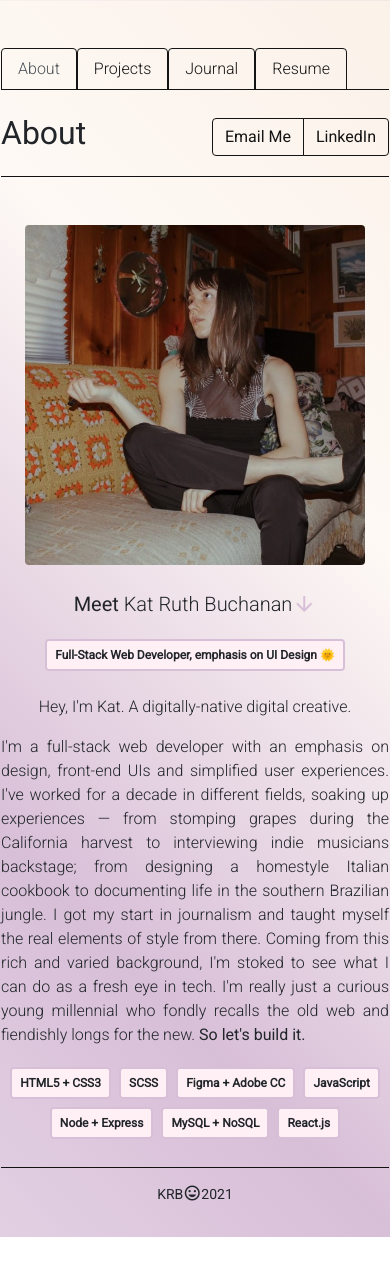
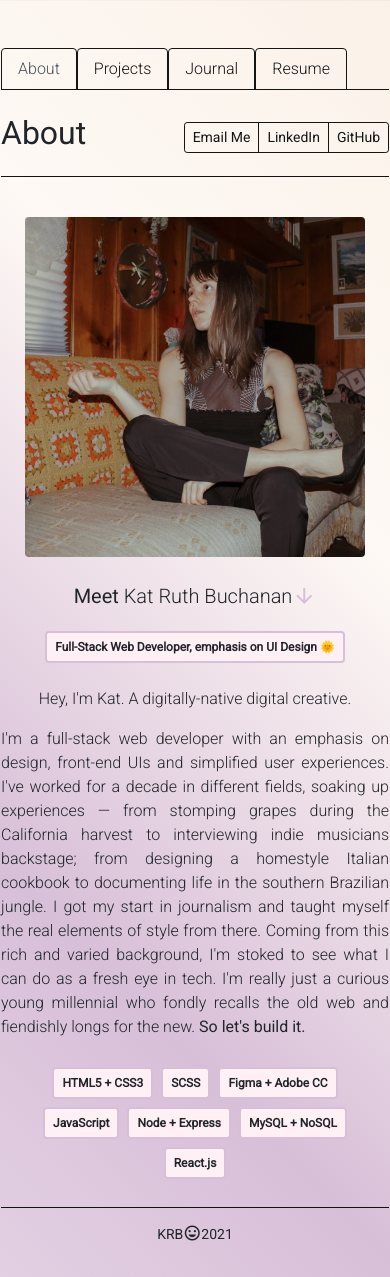
Before and after one commit to katsign/portfolio2.0, a React (Create React App) app: page / in a window 390 px wide. Before the commit the page ends 1237 px from the top, so only its background shows below. Built offline with nearby package versions, Linux system fonts and the light colour scheme.

Commit message:
gh btn and mobile layout

```diff
--- a/src/components/pages/About.js
+++ b/src/components/pages/About.js
@@ -5,7 +5,7 @@ const About = () => (
   <div className="mt-4" id="bio">
     <div className="d-flex flex-row align-items-center justify-content-between">
       <h2>About</h2>
-      <div className="btn-group" role="group">
+      <div className="btn-group btn-group-sm" role="group">
         <a
           rel="noreferrer"
           target="_blank"
@@ -22,13 +22,20 @@ const About = () => (
         >
           LinkedIn
         </a>
+        <a
+          rel="noreferrer"
+          target="_blank"
+          className="btn btn-primary"
+          href="https://github.com/katsign"
+        >
+          GitHub
+        </a>
       </div>
     </div>
     <hr></hr>
-    <div className="my-2" id="bioWrapper">
       <img
         width="260"
-        className="float-right m-4 rounded"
+        className="m-4 rounded float-right"
         src={Image}
         id="self"
         alt="Self portrait of Kat R. Buchanan, 27 years old, caucasian brunette."
@@ -54,9 +61,8 @@ const About = () => (
         old web and fiendishly longs for the new.
         <span style={{ fontWeight: 400 }}> So let's build it.</span>
       </p>
-    </div>
-    <div className="row">
-      <div className="col d-flex align-items-center justify-content-center mb-2">
+      <div className="row" style={{margin: 'auto'}}>
+      <div className="col d-flex align-items-center justify-content-center my-2">
         <div className="badge badge-light p-2">HTML5 + CSS3</div>
         <div className="badge badge-light p-2">SCSS</div>
         <div className="badge badge-light p-2">Figma + Adobe CC</div>
```
